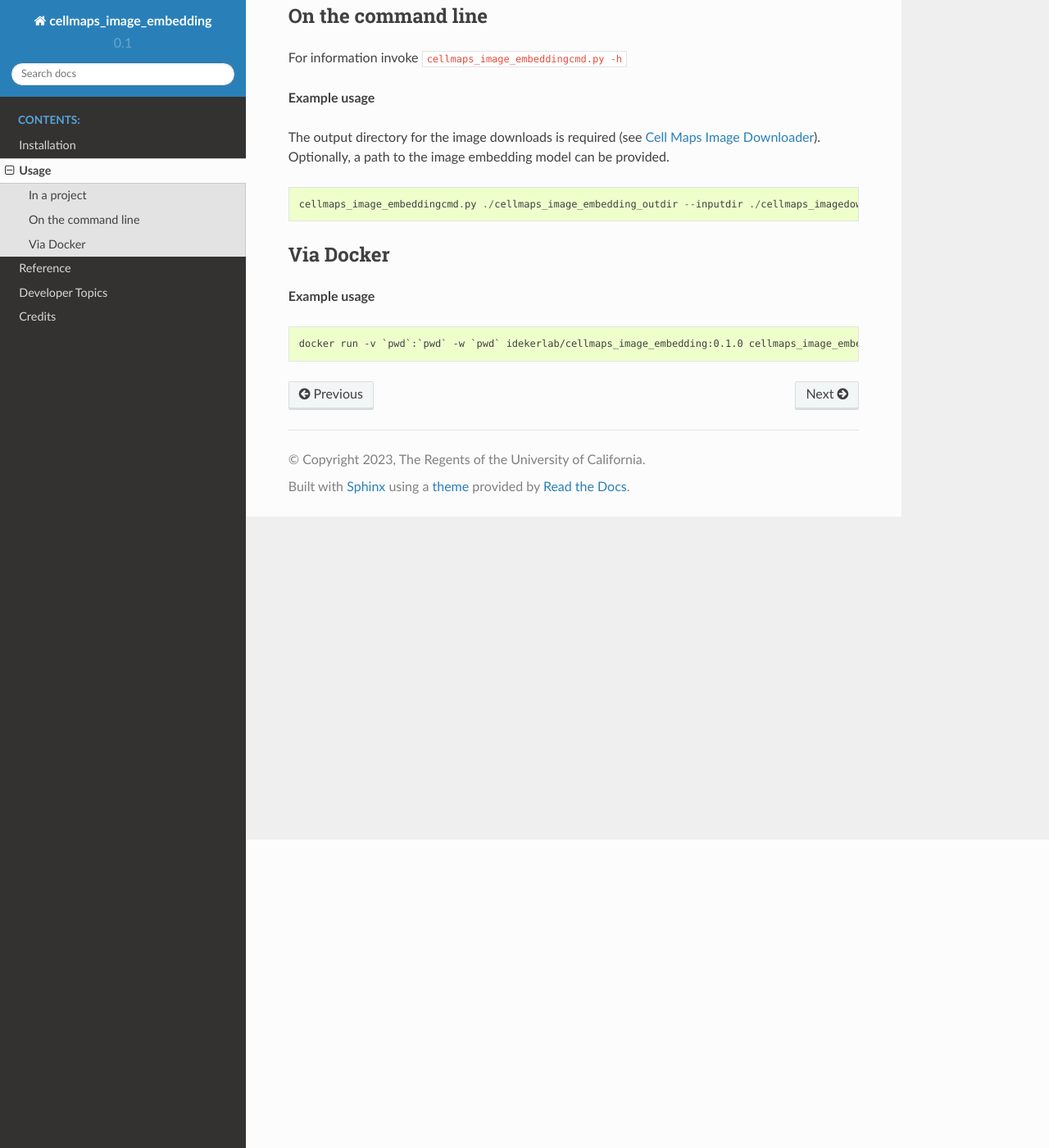
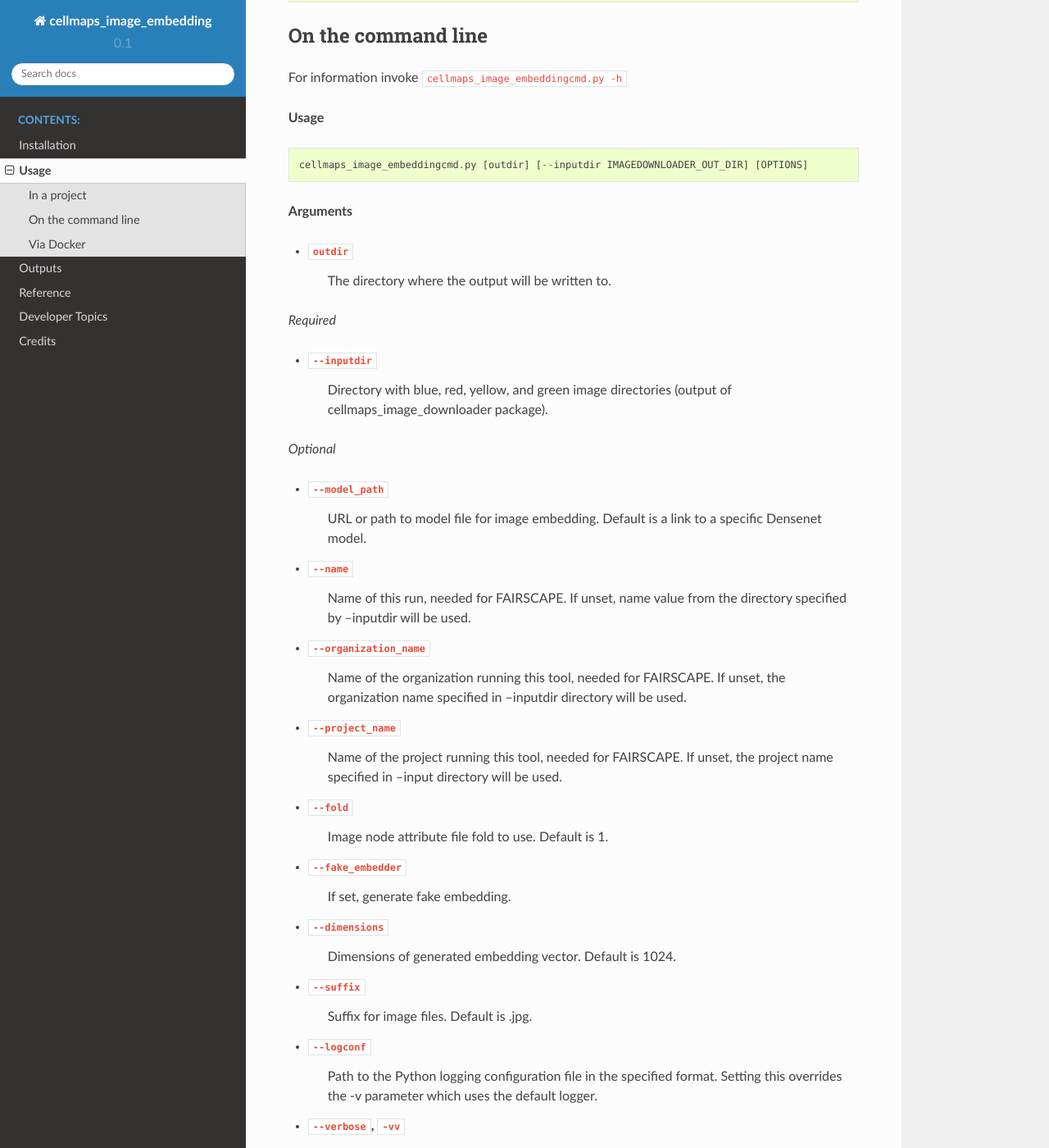
Before and after one commit to wadeschulz/cellmaps_image_embedding, a Sphinx documentation site: the page built from docs/usage.rst, in a window 1280 px wide and 1400 px high, scrolled down 376 px. Shown: the whole window at 82% size. Built offline with Sphinx 7.4.7 and the Read the Docs theme 2.0.0, drawn with Linux system fonts in a browser that asks for light colours; pages that are not in the unit, such as notebooks, are missing from menus; some of the changed text lies outside the part shown.

Commit message:
Updated documentation of the package

```diff
--- a/docs/index.rst
+++ b/docs/index.rst
@@ -20,6 +20,7 @@ Generate embeddings from ImmunoFluorescent image data from `Human Protein Atlas
 
    installation
    usage
+   outputs
    modules
    developer
    authors
--- a/docs/usage.rst
+++ b/docs/usage.rst
@@ -2,7 +2,7 @@
 Usage
 =====
 
-This page should provide information on how to use cellmaps_image_embedding
+Generates image embeddings of immunofluorescent labeled images from the Human Protein Atlas that were downloaded by the cellmaps_imagedownloader package.
 
 In a project
 --------------
@@ -17,6 +17,57 @@ On the command line
 
 For information invoke :code:`cellmaps_image_embeddingcmd.py -h`
 
+**Usage**
+
+.. code-block::
+
+  cellmaps_image_embeddingcmd.py [outdir] [--inputdir IMAGEDOWNLOADER_OUT_DIR] [OPTIONS]
+
+**Arguments**
+
+- ``outdir``
+    The directory where the output will be written to.
+
+*Required*
+
+- ``--inputdir``
+    Directory with blue, red, yellow, and green image directories (output of cellmaps_image_downloader package).
+
+*Optional*
+
+- ``--model_path``
+    URL or path to model file for image embedding. Default is a link to a specific Densenet model.
+
+- ``--name``
+    Name of this run, needed for FAIRSCAPE. If unset, name value from the directory specified by --inputdir will be used.
+
+- ``--organization_name``
+    Name of the organization running this tool, needed for FAIRSCAPE. If unset, the organization name specified in --inputdir directory will be used.
+
+- ``--project_name``
+    Name of the project running this tool, needed for FAIRSCAPE. If unset, the project name specified in --input directory will be used.
+
+- ``--fold``
+    Image node attribute file fold to use. Default is 1.
+
+- ``--fake_embedder``
+    If set, generate fake embedding.
+
+- ``--dimensions``
+    Dimensions of generated embedding vector. Default is 1024.
+
+- ``--suffix``
+    Suffix for image files. Default is .jpg.
+
+- ``--logconf``
+    Path to the Python logging configuration file in the specified format. Setting this overrides the -v parameter which uses the default logger.
+
+- ``--verbose``, ``-vv``
+    Increases verbosity of logger to standard error for log messages in this module. Logging levels: -v = ERROR, -vv = WARNING, -vvv = INFO, -vvvv = DEBUG, -vvvvv = NOTSET. Default is no logging.
+
+- ``--version``
+    Display the version of the package.
+
 **Example usage**
 
 The output directory for the image downloads is required (see `Cell Maps Image Downloader <https://github.com/idekerlab/cellmaps_imagedownloader/>`__). Optionally, a path to the image embedding model can be provided.
@@ -28,7 +79,7 @@ The output directory for the image downloads is required (see `Cell Maps Image D
 
 .. code-block::
 
-   cellmaps_image_embeddingcmd.py ./cellmaps_image_embedding_outdir --inputdir ./cellmaps_imagedownloader_outdir
+   cellmaps_image_embeddingcmd.py ./cellmaps_image_embedding_outdir --inputdir ./cellmaps_imagedownloader_outdir --fold 1
 
 Via Docker
 ---------------
```
Also changed, not shown: docs/outputs.rst (added, +47 -0 lines).
